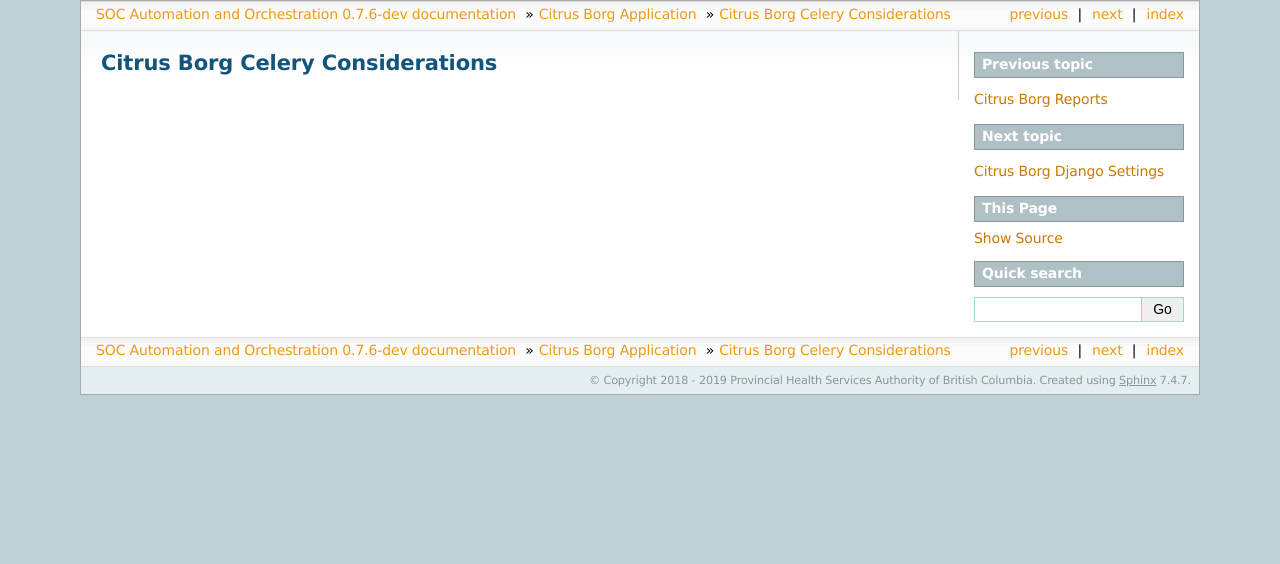
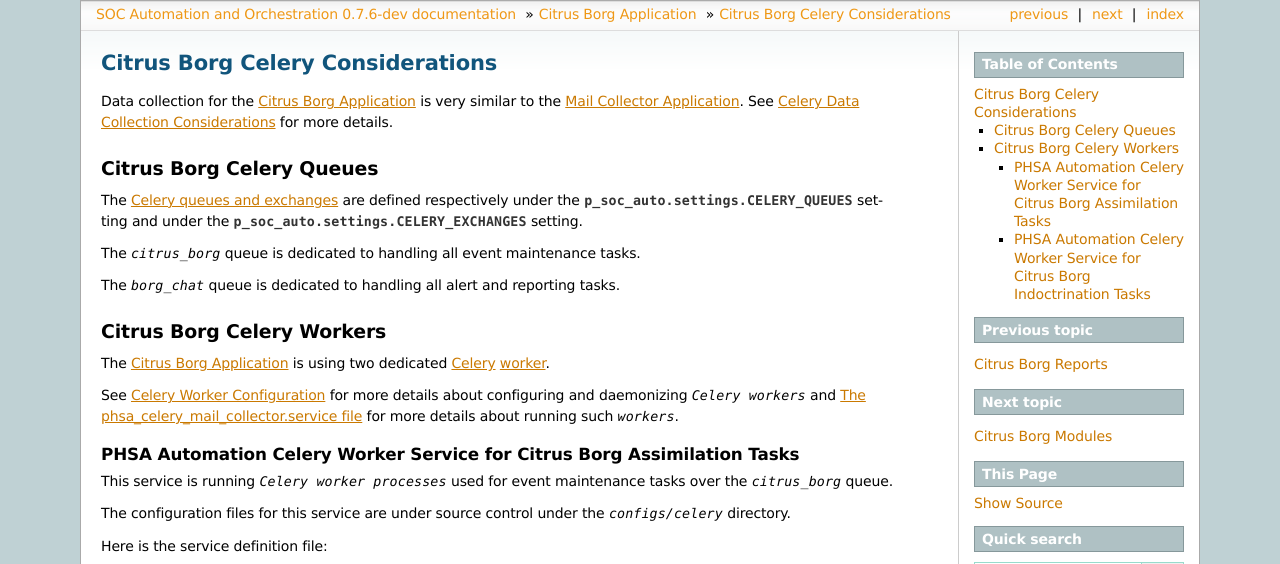
Before and after one commit to PHSAServiceOperationsCenter/PHSA-SOC, a Sphinx documentation site: the page built from docs/source/citrus_borg/celery.rst, in a window 1280 px wide. Shown: the top 564 px of the page. Built offline with Sphinx 7.4.7, drawn with Linux system fonts in a browser that asks for light colours; some of the changed text lies outside the part shown; grey boxes are pictures that could not be loaded.

Commit message:
celery docs for citrus_borg

```diff
--- a/docs/source/citrus_borg/celery.rst
+++ b/docs/source/citrus_borg/celery.rst
@@ -1,2 +1,67 @@
 Citrus Borg Celery Considerations
 =================================
+
+Data collection for the :ref:`Citrus Borg Application` is very similar to the
+:ref:`Mail Collector Application`. See :ref:`Celery Data Collection Considerations`
+for more details.
+
+Citrus Borg Celery Queues
+-------------------------
+
+The `Celery queues and exchanges
+<https://docs.celeryproject.org/en/latest/userguide/routing.html#exchanges-queues-and-routing-keys>`_
+are defined respectively under the :attr:`p_soc_auto.settings.CELERY_QUEUES`
+setting and under the :attr:`p_soc_auto.settings.CELERY_EXCHANGES` setting.
+
+The `citrus_borg` queue is dedicated to handling all event maintenance tasks.
+
+The `borg_chat` queue is dedicated to handling all alert and reporting tasks.
+
+Citrus Borg Celery Workers
+--------------------------
+
+The :ref:`Citrus Borg Application` is using two dedicated `Celery
+<https://docs.celeryproject.org/en/latest/index.html>`__
+`worker <https://docs.celeryproject.org/en/latest/userguide/workers.html>`__.
+
+See :ref:`Celery Worker Configuration` for more details about configuring and
+daemonizing `Celery workers` and :ref:`monkey_with_systemd` for more details
+about running such `workers`.
+
+PHSA Automation Celery Worker Service for Citrus Borg Assimilation Tasks
+^^^^^^^^^^^^^^^^^^^^^^^^^^^^^^^^^^^^^^^^^^^^^^^^^^^^^^^^^^^^^^^^^^^^^^^^
+
+This service is running `Celery worker processes` used for event maintenance tasks
+over the `citrus_borg` queue.
+
+The configuration files for this service are under source control under the
+`configs/celery` directory.
+
+Here is the service definition file:
+
+.. literalinclude:: ../../../configs/celery/phsa_celery_citrus_borg.service
+   :language: cfg
+
+Here is the `worker` configuration file:
+
+.. literalinclude:: ../../../configs/celery/phsa_celery_citrus_borg.conf
+   :language: cfg
+
+PHSA Automation Celery Worker Service for Citrus Borg Indoctrination Tasks
+^^^^^^^^^^^^^^^^^^^^^^^^^^^^^^^^^^^^^^^^^^^^^^^^^^^^^^^^^^^^^^^^^^^^^^^^^^
+
+This service is running `Celery worker processes` used for alerts and reporting
+tasks over the `borg_chat` queue.
+
+The configuration files for this service are under source control under the
+`configs/celery` directory.
+
+Here is the service definition file:
+
+.. literalinclude:: ../../../configs/celery/phsa_celery_borg_chat.service
+   :language: cfg
+
+Here is the `worker` configuration file:
+
+.. literalinclude:: ../../../configs/celery/phsa_celery_borg_chat.conf
+   :language: cfg
--- a/docs/source/citrus_borg/citrus_borg.rst
+++ b/docs/source/citrus_borg/citrus_borg.rst
@@ -29,6 +29,4 @@
    alerts.rst
    reports.rst
    celery.rst
-   settings.rst
-   dynamic_settings.rst
    modules.rst
--- a/docs/source/citrus_borg/dynamic_settings.rst
+++ /dev/null
@@ -1,2 +0,0 @@
-Citrus Borg Dynamic Preferences
-===============================
--- a/docs/source/citrus_borg/settings.rst
+++ /dev/null
@@ -1,2 +0,0 @@
-Citrus Borg Django Settings
-===========================
```
